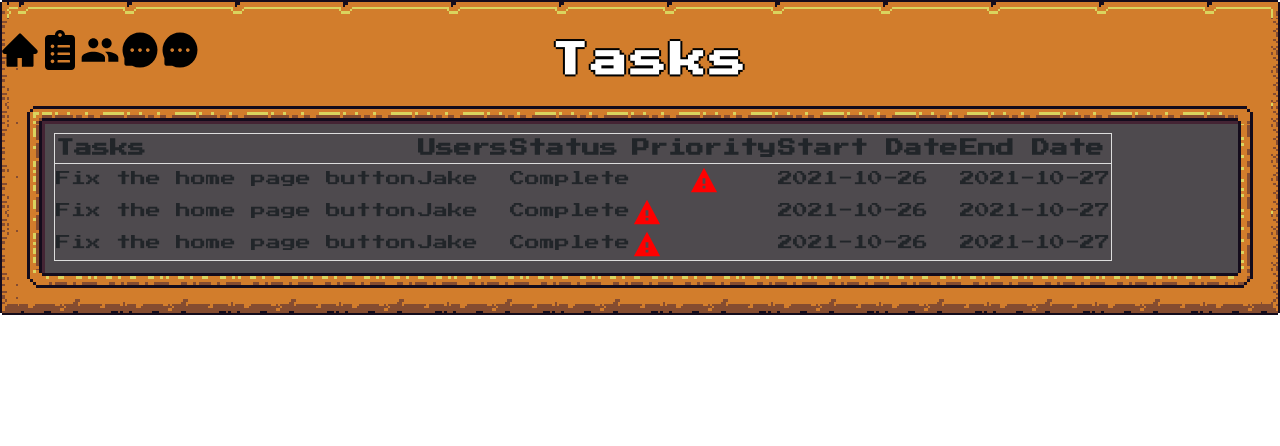
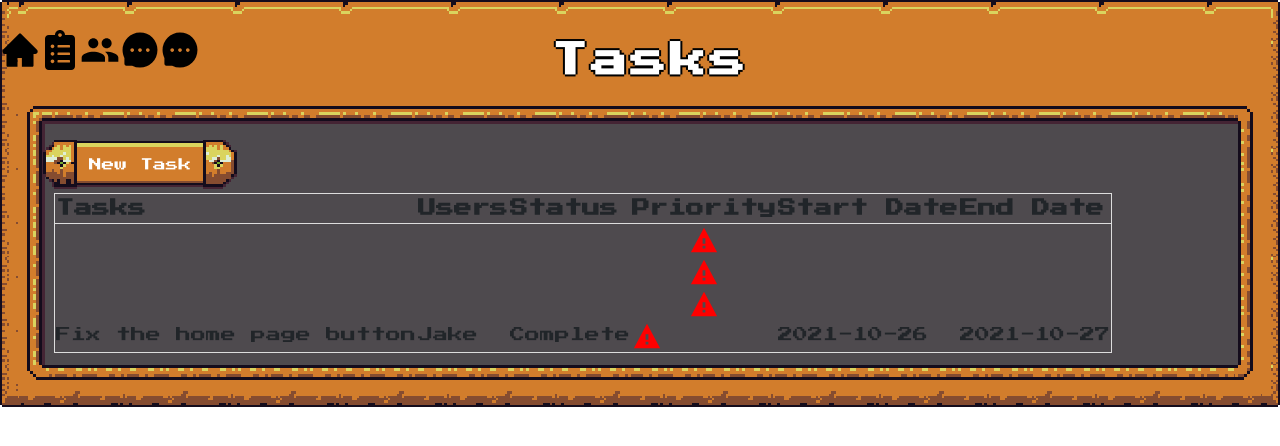
Before and after one commit to cgm42/WorkLand, a React (Create React App) app in the folder client/: page /tasks in a window 1280 px wide. Shown: the top 446 px of the page. Built offline with nearby package versions, Linux system fonts and the light colour scheme; no server answers.

Commit message:
Rename files, create new task form

```diff
--- a/client/src/components/SideNav.js
+++ b/client/src/components/SideNav.js
@@ -8,7 +8,7 @@ import { RiLogoutCircleFill } from "react-icons/ri";
 import { Switch, Route, Link, BrowserRouter as Router } from "react-router-dom";
 
 import Dashboard from "../pages/Dashboard";
-import ProjectCardList from "./projects/projectCardList";
+import ProjectCardList from "./projects/ProjectCardList";
 import Messages from "../pages/Messages";
 import Login from "../pages/Login";
 import UserDashboard from "./userDashboard/UserDashboard";
--- a/client/src/components/projects/Form.js
+++ b/client/src/components/projects/ProjectForm.js
@@ -4,7 +4,7 @@ import DatePicker from 'react-date-picker';
 import User from '../users/User';
 import { useSelector } from "react-redux";
 
-function Form(props) {
+function ProjectForm(props) {
   const userState = useSelector((state) => {
     console.log('state:', state);
     return state.user;
@@ -129,4 +129,4 @@ function Form(props) {
   );
 }
 
-export default Form;
+export default ProjectForm;
--- a/client/src/components/projects/projectCardList.js
+++ b/client/src/components/projects/projectCardList.js
@@ -1,9 +1,9 @@
-import React, {useState, useEffect} from 'react';
+import React, {useState} from 'react';
 import './projects.css';
 import "nes.css/css/nes.min.css";
 import "../rpgui.css";
-import ProjectCard from './projectCard';
-import Form from './Form';
+import ProjectCard from './ProjectCard';
+import ProjectForm from './ProjectForm';
 import Button from '../button/Button';
 import useApplicationData from '../../hooks/useApplicationData';
 
@@ -11,6 +11,7 @@ import useApplicationData from '../../hooks/useApplicationData';
 function ProjectCardList(props) {
   const { state, createProject, setCurrentProject } = useApplicationData();
   const [showForm, setShowForm] = useState(false);
+
 
   const projectsList = state.projects.map(project => {
     return (
@@ -39,7 +40,7 @@ function ProjectCardList(props) {
         {projectsList}
         <div className='new-project'>
         {showForm &&
-          <Form
+          <ProjectForm
             setShowForm={setShowForm}
             usersList={state.users}
             onSave={createProject}
--- /dev/null
+++ b/client/src/components/tasks/TaskForm.js
@@ -0,0 +1,132 @@
+import React, { useState } from 'react';
+import Button from '../button/Button';
+import DatePicker from 'react-date-picker';
+import User from '../users/User';
+import { useSelector } from "react-redux";
+
+function TaskForm(props) {
+  const userState = useSelector((state) => {
+    console.log('state:', state);
+    return state.user;
+  });
+
+  const [name, setName] = useState(props.name || '');
+  const [description, setDescription] = useState(props.description || '');
+  const [error, setError] = useState('');
+  const [startDate, onStart] = useState(new Date());
+  const [endDate, onEnd] = useState(new Date());
+
+  const {usersList, setShowForm, onSave, setEdit} = props;
+
+  const usersListArray = usersList.map(user => {
+    if (user.id !== userState.id) {
+      const {id, name, avatar} = user;
+        return (
+          <User
+            key={id}
+            id={id}
+            avatar={avatar}
+            name={name}
+          />
+        )
+    }
+  });
+
+
+
+  const validate = () => {
+    const selectedUsers = document.getElementsByClassName('user-list--selected');
+
+    const selectedUsersIDs = [];
+
+    for (const user of selectedUsers) {
+      selectedUsersIDs.push(user.id);
+    }
+
+    const task = {
+      creatorID: userState.id,
+      name,
+      description,
+      startDate,
+      endDate,
+      users: selectedUsersIDs
+    };
+
+    setError('');
+    setShowForm(false);
+    // setEdit(false);
+    onSave(task);
+  };
+
+  const cancel = () => {
+    setShowForm(false);
+    // setEdit(false);
+  };
+
+  return (
+    <div className='rpgui-container framed'>
+      <form
+        className='form'
+        autoComplete='off'
+        onSubmit={(e) => e.preventDefault()}
+      >
+        <label>
+          Task name:
+          <input
+            value={name}
+            type='text'
+            onChange={(e) => {
+              setName(e.target.value);
+              setError('');
+            }}
+          />
+        </label>
+
+        <label>
+          Description:
+          <textarea
+            value={description}
+            type='text'
+            onChange={(e) => {
+              setDescription(e.target.value);
+              setError('');
+            }}
+          />
+        </label>
+
+        <div className="team-date-container">
+          {/* <label>
+            Choose your team:
+            <ul className='rpgui users-container'>{usersListArray}</ul>
+          </label> */}
+
+          <div className='date'>
+            <label>
+              Start date:
+              <DatePicker
+                onChange={onStart}
+                value={startDate}
+                className='date-size'
+              />
+            </label>
+
+            <label>
+              End date:
+              <DatePicker
+                onChange={onEnd}
+                value={endDate}
+                className='date-size'
+              />
+            </label>
+          </div>
+        </div>
+      </form>
+      <div className='cancel-submit'>
+        <Button onClick={cancel}>Cancel</Button>
+        <Button onClick={validate}>Submit</Button>
+      </div>
+    </div>
+  );
+}
+
+export default TaskForm;
--- a/client/src/components/tasks/TaskRow.js
+++ b/client/src/components/tasks/TaskRow.js
@@ -1,4 +1,8 @@
 import React from "react";
+import { IoMdWarning } from 'react-icons/io';
+import './tasks.css'
+import "../rpgui.css";
+import "nes.css/css/nes.min.css";
 
 export default function TaskRow(props) {
   return (
--- a/client/src/components/tasks/TaskTable.js
+++ b/client/src/components/tasks/TaskTable.js
@@ -1,10 +1,15 @@
-import React from 'react';
+import React, {useState} from 'react';
 import { IoMdWarning } from 'react-icons/io';
 import './tasks.css'
 import "../rpgui.css";
 import "nes.css/css/nes.min.css";
+import TaskRow from './TaskRow';
+import TaskForm from './TaskForm';
+import Button from '../button/Button';
 
-function Tasks() {
+function TaskTable() {
+  const [showForm, setShowForm] = useState(false);
+
   return (
     <div className='rpgui-content'>
       <div className='dashboard-layout rpgui-container framed-golden-2'>
@@ -12,6 +17,20 @@ function Tasks() {
           <h1>Tasks</h1>
         </div>
         <div className='rpgui-container framed'>
+          {!showForm &&
+            <Button onClick={() => setShowForm(true)}>
+              New Task
+            </Button>
+          }
+
+          {showForm &&
+            <TaskForm
+              setShowForm={setShowForm}
+              usersList={state.users}
+              onSave={createProject}
+            />
+          }
+
           <table className='table'>
             <thead>
             <tr>
@@ -24,22 +43,9 @@ function Tasks() {
             </tr>
             </thead>
             <tbody>
-          <tr>
-            <td>Fix the home page button</td>
-            <td >Jake</td>
-            <td>Complete</td>
-            <td className='priority'><IoMdWarning className='icon'/></td>
-            <td> 2021-10-26</td>
-            <td> 2021-10-27</td>
-          </tr>
-          <tr>
-            <td>Fix the home page button</td>
-            <td>Jake</td>
-            <td>Complete</td>
-            <td><IoMdWarning className='icon'/></td>
-            <td> 2021-10-26</td>
-            <td> 2021-10-27</td>
-          </tr>
+            <TaskRow />
+            <TaskRow />
+            <TaskRow />
             <tr>
               <td>Fix the home page button</td>
               <td>Jake</td>
@@ -57,4 +63,4 @@ function Tasks() {
   );
 }
 
-export default Tasks;
+export default TaskTable;
```
Lines whose indentation alone changed are shown as unchanged.
